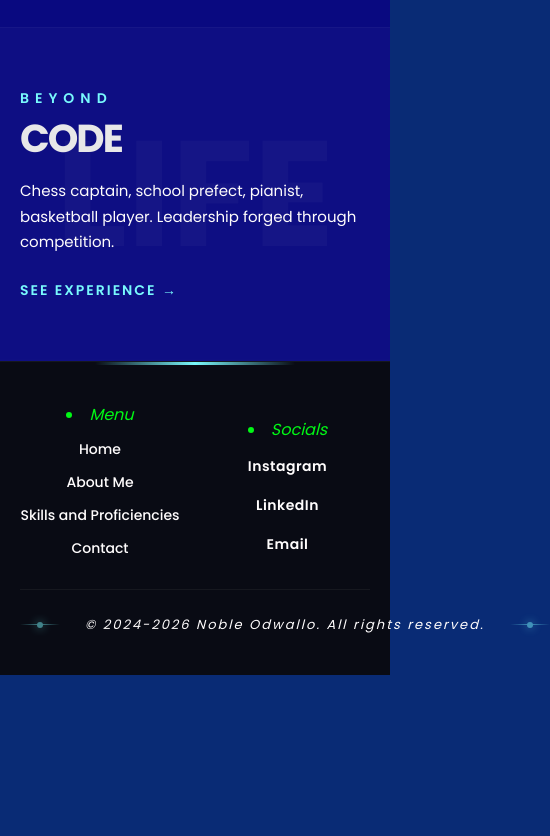
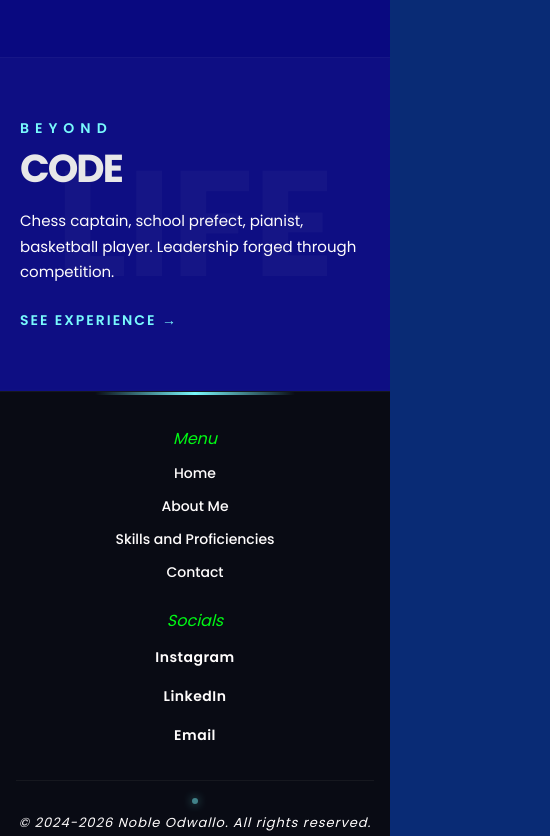
Before and after one commit to Alexjumah/Noble-s-portfolio, a plain HTML site: page index.html in a window 390 px wide. Shown: the part 1164-2000 px from the top of the page, 550 px wide, since content can reach past the window. Before the commit the page ends 1839 px from the top, so only its background shows below. Drawn offline with Linux system fonts and the light colour scheme.

Commit message:
Mobile adjustments

```diff
--- a/global.css
+++ b/global.css
@@ -79,11 +79,6 @@ body::after {
     50% { transform: translate(-40px, -60px) scale(1.15); }
 }
 
-@keyframes fadeInUp {
-    from { opacity: 0; transform: translateY(40px); }
-    to { opacity: 1; transform: translateY(0); }
-}
-
 @keyframes fadeInLeft {
     from { opacity: 0; transform: translateX(-60px); }
     to { opacity: 1; transform: translateX(0); }
@@ -99,11 +94,6 @@ body::after {
     to { opacity: 1; transform: translateY(0); }
 }
 
-@keyframes float {
-    0%, 100% { transform: translateY(0); }
-    50% { transform: translateY(-15px); }
-}
-
 @keyframes pulse {
     0%, 100% { box-shadow: 0 0 0 0 rgba(0, 212, 170, 0.4); }
     50% { box-shadow: 0 0 0 15px rgba(0, 212, 170, 0); }
@@ -114,7 +104,6 @@ body::after {
     100% { background-position: 200% center; }
 }
 
-/* Animation setup */
 @keyframes fadeInUp {
     from {
         opacity: 0;
@@ -127,7 +116,6 @@ body::after {
         filter: blur(0);
     }
 }
-   /* ===== SLIDE IN DIAGONAL + FLOAT ===== */
 @keyframes slideInDiagonal {
     from {
         opacity: 0;
@@ -153,6 +141,7 @@ body::after {
     position: fixed;
     top: 0;
     width: 100%;
+    max-width: 100%;
     background: rgba(0, 0, 0, 0.8);
     backdrop-filter: blur(20px);
     -webkit-backdrop-filter: blur(20px);
@@ -216,6 +205,7 @@ body::after {
     display: flex;
     gap: 8px;
     align-items: center;
+    min-width: 0;
 }
 
 /* ===== NAV BUTTONS (valid HTML — no <button> inside <a>) ===== */
@@ -350,23 +340,32 @@ body::after {
 
 .footer-top {
     display: flex;
-    flex-direction: row;           /* Changed: horizontal layout */
-    align-items: flex-end;         /* Changed: align bottoms of columns */
-    justify-content: space-between; /* Changed: left and center positioning */
+    flex-direction: row;
+    align-items: flex-end;
+    justify-content: space-between;
     width: 100%;
-    max-width: 1200px;            /* Added: constrain width for better layout */
+    max-width: 1200px;
     gap: 30px;
     box-sizing: border-box;
 }
 
 .footer-nav {
-    display: flex;                /* Fixed: was display:contents */
+    display: flex;
     flex-direction: column;
     gap: 12px;
-    align-items: flex-start;      /* Changed: left-align items */
+    align-items: flex-start;
     text-align: left;
-    flex: 0 0 auto;               /* Added: don't grow or shrink */
-    min-width: 160px;           /* Prevents layout shift */
+    flex: 0 0 auto;
+    min-width: 160px;
+}
+
+.footer-nav li,
+.footer-links li {
+    list-style: none;
+}
+
+.footer-heading {
+    color: #00f815;
 }
 
 .footer-nav a {
@@ -377,8 +376,8 @@ body::after {
     transition: var(--transition-smooth);
     position: relative;
     padding-left: 0;
-    display: inline-block;        /* Added: ensures padding affects layout */
-    white-space: nowrap;        /* Prevents text wrapping */
+    display: inline-block;
+    white-space: nowrap;
 }
 
 .footer-nav a::before {
@@ -404,10 +403,10 @@ body::after {
     display: flex;
     flex-direction: column;
     gap: 14px;
-    align-items: center;          /* Centered column */
+    align-items: center;
     padding: 0;
-    flex: 1;                      /* Added: take remaining space */
-    justify-content: flex-end;      /* Added: push content to bottom */
+    flex: 1;
+    justify-content: flex-end;
 }
 
 .footer-links a {
@@ -443,7 +442,7 @@ body::after {
 .footer-text {
     color: var(--text-muted);
     font-size: 13px;
-    text-align: center;           /* Changed: center for full-width footer */
+    text-align: center;
     opacity: 0.7;
     width: 100%;
 }
@@ -522,13 +521,18 @@ body::after {
 /* ===== RESPONSIVE ===== */
 @media (max-width: 1024px) {
     .footer-top {
-        grid-template-columns: 1fr;
+        flex-direction: column;
+        align-items: center;
+        justify-content: center;
         text-align: center;
         gap: 25px;
     }
+
     .footer-nav {
         align-items: center;
+        min-width: 0;
     }
+
     .footer-text {
         text-align: center;
     }
@@ -536,19 +540,86 @@ body::after {
 
 @media (max-width: 768px) {
     .navbar {
-        padding: 12px 20px;
+        padding: 10px 12px;
         flex-direction: column;
         gap: 10px;
     }
+
+    .nav-logo {
+        width: 44px;
+        height: 44px;
+    }
+
+    .nav-name {
+        font-size: 20px;
+    }
+
     .nav-links {
+        width: 100%;
         flex-wrap: wrap;
         justify-content: center;
+        gap: 6px;
     }
+
     .nav-btn {
-        padding: 8px 16px;
+        flex: 1 1 calc(50% - 6px);
+        min-width: 0;
+        max-width: 220px;
+        padding: 8px 10px;
         font-size: 12px;
+        line-height: 1.25;
+        text-align: center;
+        white-space: normal;
     }
+
     body {
-        padding-top: 120px;
+        padding-top: 150px;
+    }
+
+    .footer {
+        padding: 34px 16px;
+    }
+
+    .footer-top {
+        width: 100%;
+    }
+
+    .footer-nav,
+    .footer-links {
+        width: 100%;
+        align-items: center;
+    }
+
+    .footer-nav a,
+    .footer-links a {
+        max-width: 100%;
+        white-space: normal;
+        text-align: center;
+    }
+
+    .footer-nav a:hover {
+        padding-left: 0;
+    }
+
+    .footer-nav a::before {
+        display: none;
+    }
+
+    .signature {
+        flex-direction: column;
+        gap: 12px;
+        padding-top: 20px;
+    }
+
+    .signature-line {
+        max-width: 220px;
+    }
+
+    .signature p {
+        max-width: 100%;
+        white-space: normal;
+        text-align: center;
+        line-height: 1.6;
+        letter-spacing: 1px;
     }
 }
--- a/index.html
+++ b/index.html
@@ -62,24 +62,23 @@
     <footer class="footer">
         <div class="footer-top">
             <div class="footer-nav">
-                <li style="color: #00f815;"><i>Menu</i></li>
+                <span class="footer-heading"><i>Menu</i></span>
                 <a href="index.html" title="Go back to the Homepage">Home</a>
                 <a href="aboutme.html" title="Learn more about me">About Me</a>
                 <a href="SkillsandProficiencies.html" title="View my skills and proficiencies">Skills and Proficiencies</a>
                 <a href="contact.html" title="Get in touch with me">Contact</a>
             </div>
             <div class="footer-links">
-                <li style="color: #00f815;"><i>Socials</i></li>
+                <span class="footer-heading"><i>Socials</i></span>
                 <a href="https://www.instagram.com/alexxjumah/" target="_blank" rel="noopener" title="Go to my Instagram profile">Instagram</a>
                 <a href="https://www.linkedin.com/in/noble-odwallo-7053393b3/" target="_blank" rel="noopener" title="Go to my LinkedIn profile">LinkedIn</a>
                 <a href="https://mail.google.com/mail/?view=cm&fs=1&to=nobleodwallo@gmail.com&su=Hello" target="_blank" rel="noopener" title="Send me an email via Gmail">Email</a>
             </div>
         </div>
-            <div class="signature">
-                <div class="signature-line"></div>
-                    <p>&copy; 2024-2026 Noble Odwallo. All rights reserved.</p>
-                <div class="signature-line"></div>
-            </div>
+        <div class="signature">
+            <div class="signature-line"></div>
+            <p>&copy; 2024-2026 Noble Odwallo. All rights reserved.</p>
+            <div class="signature-line"></div>
         </div>
     </footer>
 
```
Also changed, not shown: SkillsandProficiencies.html (+7 -9 lines), Skillsandproficiencies.css (+30 -36 lines), aboutme.html (+7 -9 lines), contact.html (+4 -3 lines), extras.html (+7 -9 lines).
